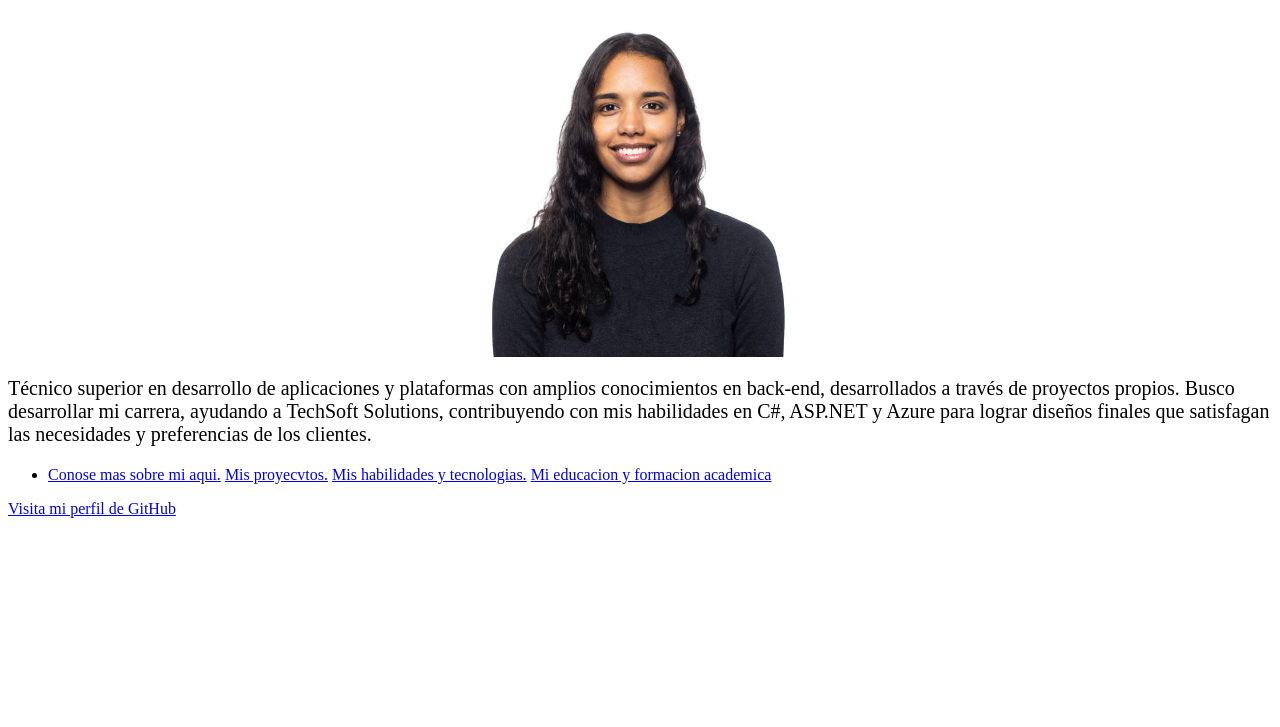
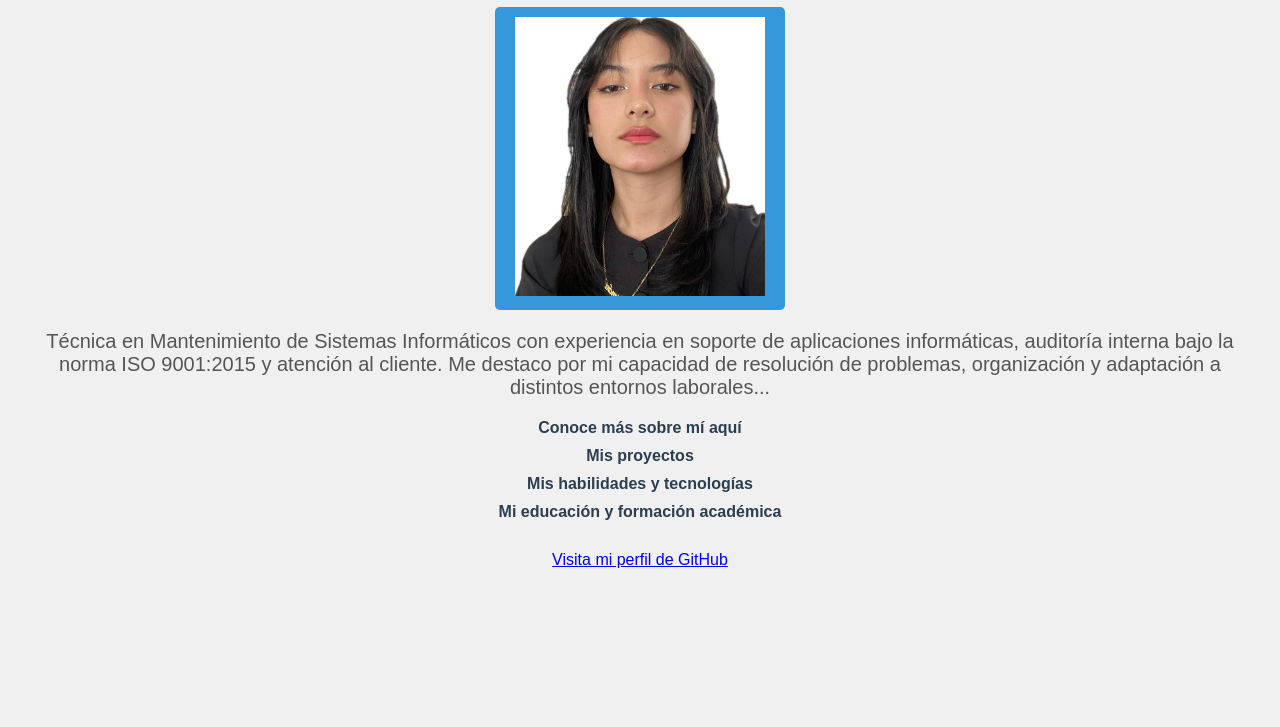
Before and after one commit to osmary-mencia/RIWI, a plain HTML site: page Modulo 2/Semana 1/PortafolioV1_OsmaryAlejandraMenciaGonzalez/index.html in a window 1280 px wide. Shown: the part 73-800 px from the top of the page. Drawn offline with Linux system fonts and the light colour scheme.

Commit message:
Se modifico taller semana 1

```diff
--- a/Modulo 2/Semana 1/PortafolioV1_OsmaryAlejandraMenciaGonzalez/index.html
+++ b/Modulo 2/Semana 1/PortafolioV1_OsmaryAlejandraMenciaGonzalez/index.html
@@ -1,48 +1,92 @@
 <!DOCTYPE html>
-<html lang="en">
+<html lang="es">
 <head>
-    <meta charset="UTF-8">
-    <meta name="viewport" content="width=device-width, initial-scale=1.0">
+  <meta charset="UTF-8" />
+  <meta name="viewport" content="width=device-width, initial-scale=1.0" />
   <title>Mi portafolio</title>
   <style>
+    body {
+      background-color: #f0f0f0;
+      font-family: Arial, sans-serif;
+      text-align: center;
+    }
+
+    h1 {
+      color: #2c3e50;
+    }
+
+    p.descripcion {
+      color: #555;
+      font-size: 20px;
+      text-align: center;
+      margin: 20px;
+    }
+
     .contenedor-imagen {
-      display: flex;
       align-items: center;
       justify-content: center;
+      background-color: #3498db;
+      padding: 10px 20px;
+      border-radius: 5px;
+      display: inline-block;
     }
+
     img {
-      width: 350px; /* Ajusta el ancho de la imagen */
+      width: 250px;
       height: auto;
+      max-width: 100%;
+    }
+
+    nav ul {
+      list-style: none;
+      padding: 0;
+    }
+
+    nav li {
+      margin: 10px 0;
+    }
+
+    nav a {
+      color: #2c3e50;
+      text-decoration: none;
+      font-weight: bold;
+    }
+
+    nav a:hover {
+      color: #3498db;
+    }
+
+    footer {
+      margin-top: 30px;
     }
   </style>
 </head>
 <body>
   <header>
-        <h1 style="text-align: center;">OSMARY  ALEJANDRA  MENCIA  GONZALEZ</h1>
+    <h1>OSMARY ALEJANDRA MENCIA GONZALEZ</h1>
     <div class="contenedor-imagen">
-            <img src="foto_perfil.jpg" alt="Foto de perfil">
+      <img src="Presentacion.jpg" alt="Foto de perfil" />
     </div>
-        <p style="font-size: 20px;" style="text-align: center;">
-            Técnico superior en desarrollo de aplicaciones y plataformas con amplios conocimientos en back-end,
-            desarrollados a través de proyectos propios. Busco desarrollar mi carrera, ayudando a TechSoft Solutions,
-            contribuyendo con mis habilidades en C#, ASP.NET y Azure para lograr diseños finales que satisfagan las necesidades y preferencias de los clientes.
+
+    <p class="descripcion">
+      Técnica en Mantenimiento de Sistemas Informáticos con experiencia en soporte
+      de aplicaciones informáticas, auditoría interna bajo la norma ISO 9001:2015 y
+      atención al cliente. Me destaco por mi capacidad de resolución de problemas,
+      organización y adaptación a distintos entornos laborales...
     </p>
+
     <nav>
       <ul>
-                    <li>
-                        <a href="sobre_mi.html">Conose mas sobre mi aqui.</a>
-                        <a href="Mis proyectos">Mis proyecvtos.</a>
-                        <a href="mis_habilidades.html">Mis habilidades y tecnologias.</a>
-                        <a href="mi_educacion.html">Mi educacion y formacion academica</a>
-                    </li>
+        <li><a href="sobre_mi.html">Conoce más sobre mí aquí</a></li>
+        <li><a href="mis_proyectos.html">Mis proyectos</a></li>
+        <li><a href="mis_habilidades.html">Mis habilidades y tecnologías</a></li>
+        <li><a href="mi_educacion.html">Mi educación y formación académica</a></li>
       </ul>
     </nav>
-
-
   </header>
 
   <footer>
-        <a href="https://github.com/osmary-mencia">Visita mi perfil de GitHub</a>
+    <a href="https://github.com/osmary-mencia" target="_blank">Visita mi perfil de GitHub</a>
   </footer>
 </body>
 </html>
```
Also changed, not shown: Modulo 2/HolaMundo/HTML/Index.html (+36 -12 lines), Modulo 2/Semana 1/PortafolioV1_OsmaryAlejandraMenciaGonzalez/sobre_mi.html (+18 -0 lines), Modulo 2/Semana 1/PortafolioV1_OsmaryAlejandraMenciaGonzalez/Presentacion.jpg (added), Modulo 2/Semana 1/PortafolioV1_OsmaryAlejandraMenciaGonzalez/foto_perfil.jpg (deleted), Modulo 2/Semana 1/PortafolioV1_OsmaryAlejandraMenciaGonzalez/mis-proyectos.html (deleted), Modulo 2/Semana 1/PortafolioV1_OsmaryAlejandraMenciaGonzalez/mis_proyectos.html (added). Lines whose indentation alone changed are shown as unchanged.
